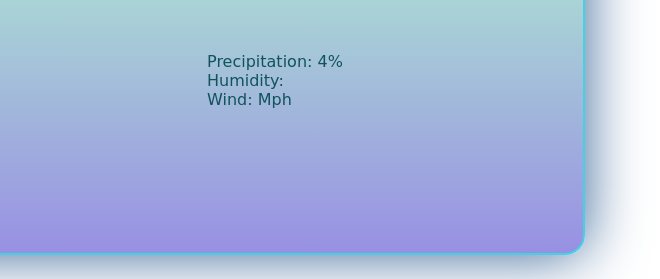
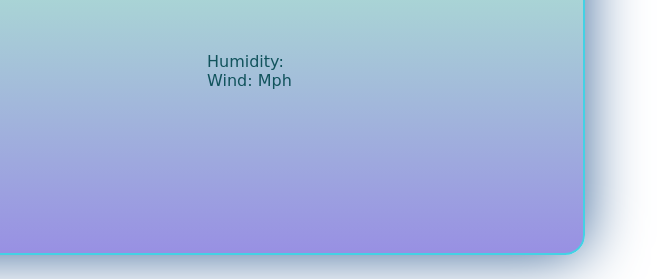
Before and after one commit to camilligan89/redoweatherapp2.0, a website built with Parcel: page index.html in a window 1280 px wide. Shown: the part 223-502 px from the top of the page, 445-1105 px from the left. Built offline with nearby package versions, Linux system fonts and the light colour scheme; no server answers; a web font is replaced by a local one.

Commit message:
remove precipitation
Remove this line until i';; figure way to learn in later time

```diff
--- a/index.html
+++ b/index.html
@@ -69,7 +69,6 @@
 
             <div class="col-6">
               <ul>
-                <li>Precipitation: 4%</li>
                 <li>Humidity: <span id="humidity"></span></li>
                 <li>Wind: <span id="wind"></span>mph</li>
               </ul>
```
